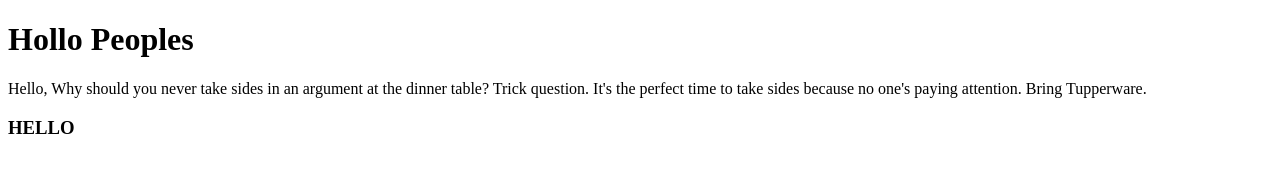
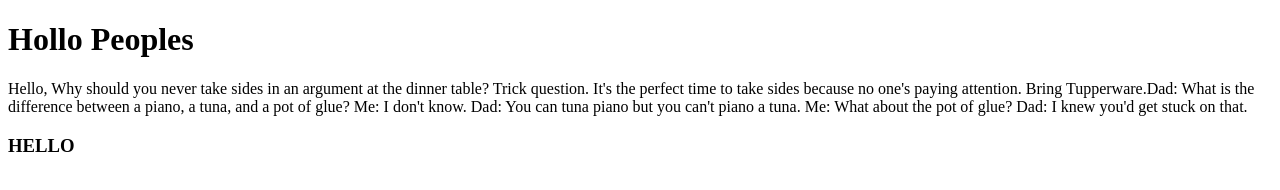
Before and after one commit to AlexThePhenix/AlexThePhenix.github.io, a plain HTML site: page index.html in a window 1280 px wide. Drawn offline with Linux system fonts and the light colour scheme.

Commit message:
Update index.html

```diff
--- a/index.html
+++ b/index.html
@@ -6,6 +6,11 @@
 </html>
 <body>
     <h1> Hollo Peoples</h1>
-        <p>Hello, Why should you never take sides in an argument at the dinner table? Trick question. It's the perfect time to take sides because no one's paying attention. Bring Tupperware.</p>
+        <p>Hello, Why should you never take sides in an argument at the dinner table? Trick question. It's the perfect time to take sides because no one's paying attention. Bring Tupperware.Dad: What is the difference between a piano, a tuna, and a pot of glue?
+Me: I don't know.
+Dad: You can tuna piano but you can't piano a tuna.
+Me: What about the pot of glue?
+Dad: I knew you'd get stuck on that.
+        </p>
     <H3> HELLO</H3>
 </body>
```
